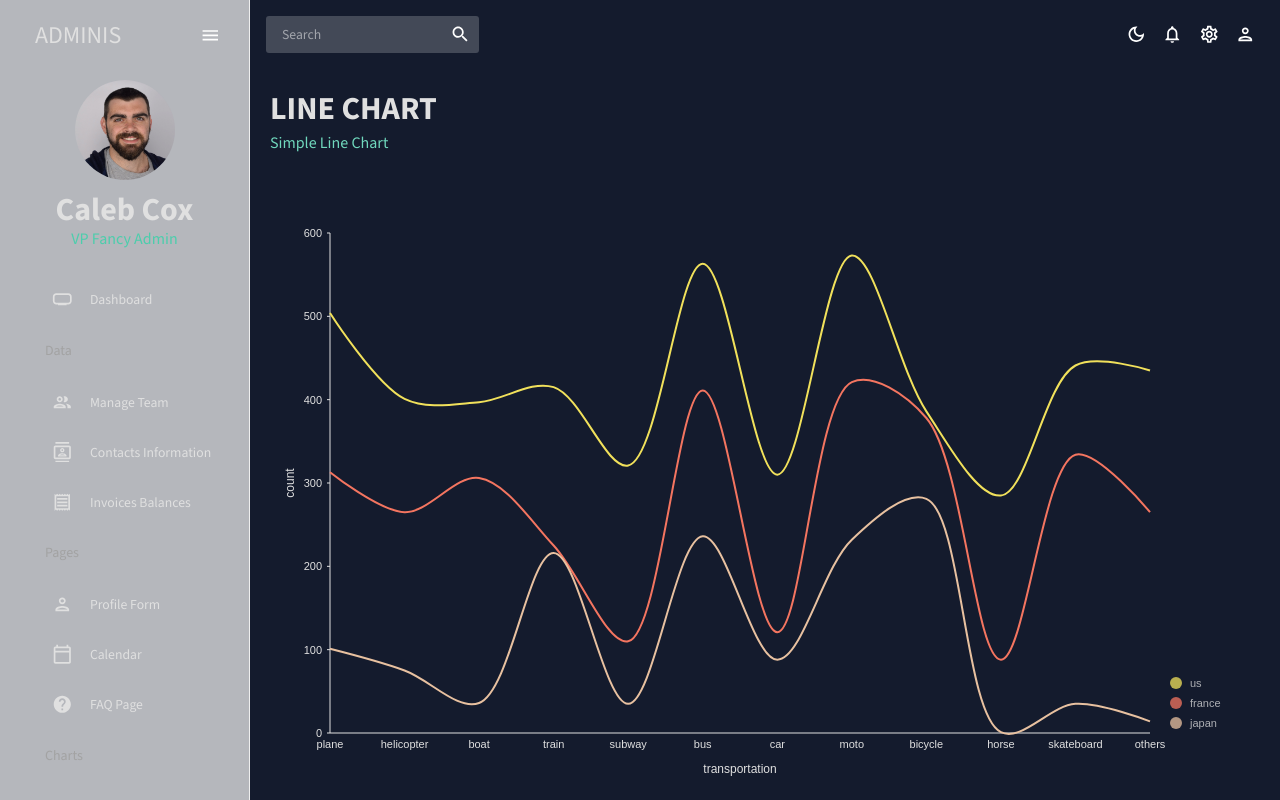
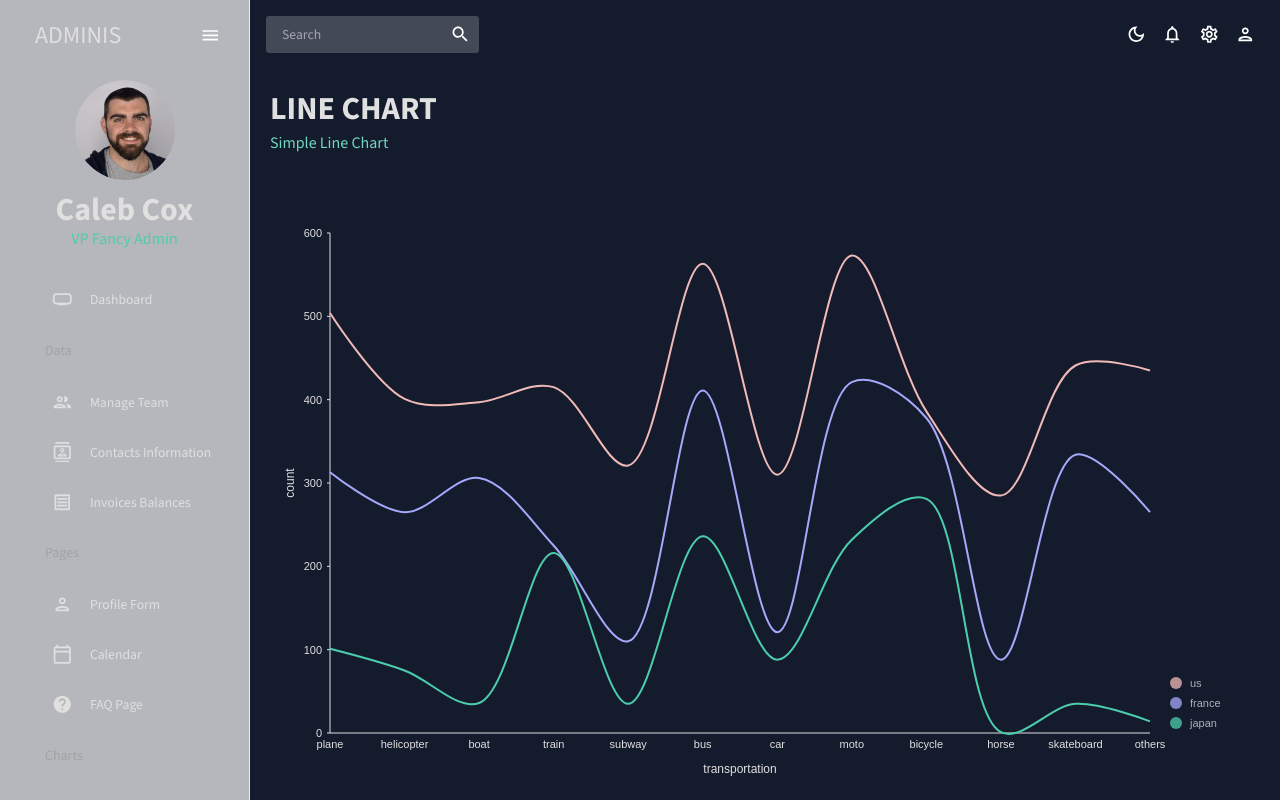
Before and after one commit to calabaza91/react-admin, a React (Create React App) app: page /line in a window 1280 px wide. Built offline with nearby package versions, Linux system fonts and the light colour scheme.

Commit message:
Update linechart color scheme

```diff
--- a/src/components/LineChart.jsx
+++ b/src/components/LineChart.jsx
@@ -43,7 +43,7 @@ const LineChart = ({ isCustomLineColors = false, isDashboard = false }) => {
           },
         },
       }}
-      colors={isDashboard ? { datum: "color" } : { scheme: "nivo" }}
+      colors={{ datum: "color" }}
       margin={{ top: 50, right: 110, bottom: 50, left: 60 }}
       xScale={{ type: "point" }}
       yScale={{
```
